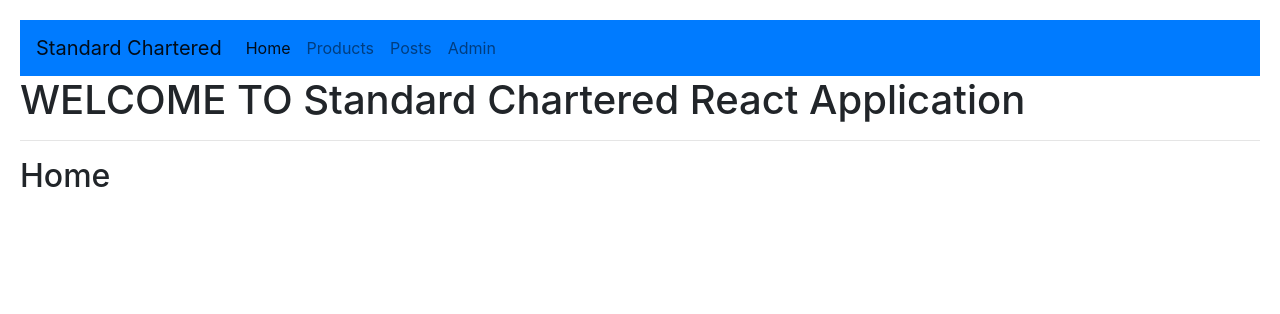
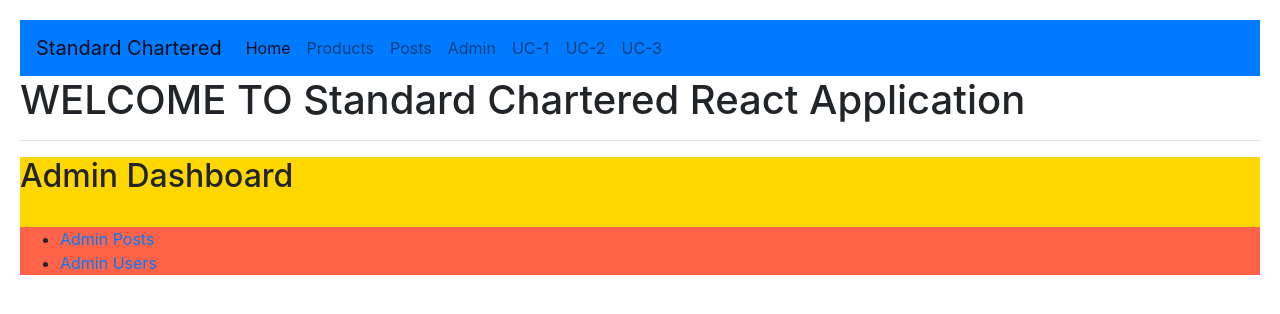
Before and after one commit to codewithz/scb-bootcamp-2022-react-playground, a React (Create React App) app: page / in a window 1280 px wide. Shown: the top 314 px of the page. Built offline with nearby package versions, Linux system fonts and the light colour scheme.

Commit message:
Routing- Added all components to Navbar

```diff
--- a/src/components/Navbar.jsx
+++ b/src/components/Navbar.jsx
@@ -34,6 +34,30 @@
                         {/* <a class="nav-link" href="/admin-dashboard">Admin</a> */}
                         <Link className="nav-link" to="/admin-dashboard">Admin</Link>
                     </li>
+                    <li class="nav-item">
+
+                        <Link
+                            className="nav-link"
+                            to="/use-case-one">
+                            UC-1
+                        </Link>
+                    </li>
+                    <li class="nav-item">
+
+                        <Link
+                            className="nav-link"
+                            to="/use-case-two">
+                            UC-2
+                        </Link>
+                    </li>
+                    <li class="nav-item">
+
+                        <Link
+                            className="nav-link"
+                            to="/use-case-three">
+                            UC-3
+                        </Link>
+                    </li>
 
                 </ul>
             </div>
--- a/src/components/RoutingPath.jsx
+++ b/src/components/RoutingPath.jsx
@@ -7,6 +7,9 @@
 import { NotFound } from './RoutingApp/NotFound';
 import { AdminPosts } from './RoutingApp/admin/AdminPosts';
 import { AdminUsers } from './RoutingApp/admin/AdminUsers';
+import { UseCaseOneHome } from './UseCaseOne/UseCaseOneHome';
+import { UseCaseTwoHome } from './UseCaseTwo/UseCaseTwoHome';
+import { UseCaseThreeHome } from './UseCaseThree/UseCaseThreeHome';
 
 export function RoutingPath() {
 
@@ -19,6 +22,16 @@
                 <Route path="/admin-dashboard" component={AdminDashboard} />
                 <Route path="/not-found" component={NotFound} />
 
+                <Route path="/use-case-one">
+                    <UseCaseOneHome />
+                </Route>
+                <Route path="/use-case-two">
+                    <UseCaseTwoHome />
+                </Route>
+                <Route path="/use-case-three">
+                    <UseCaseThreeHome />
+                </Route>
+                <AdminDashboard />
                 <Route path="/" component={Home} exact />
                 <Redirect to="/not-found" />
             </Switch>
```
